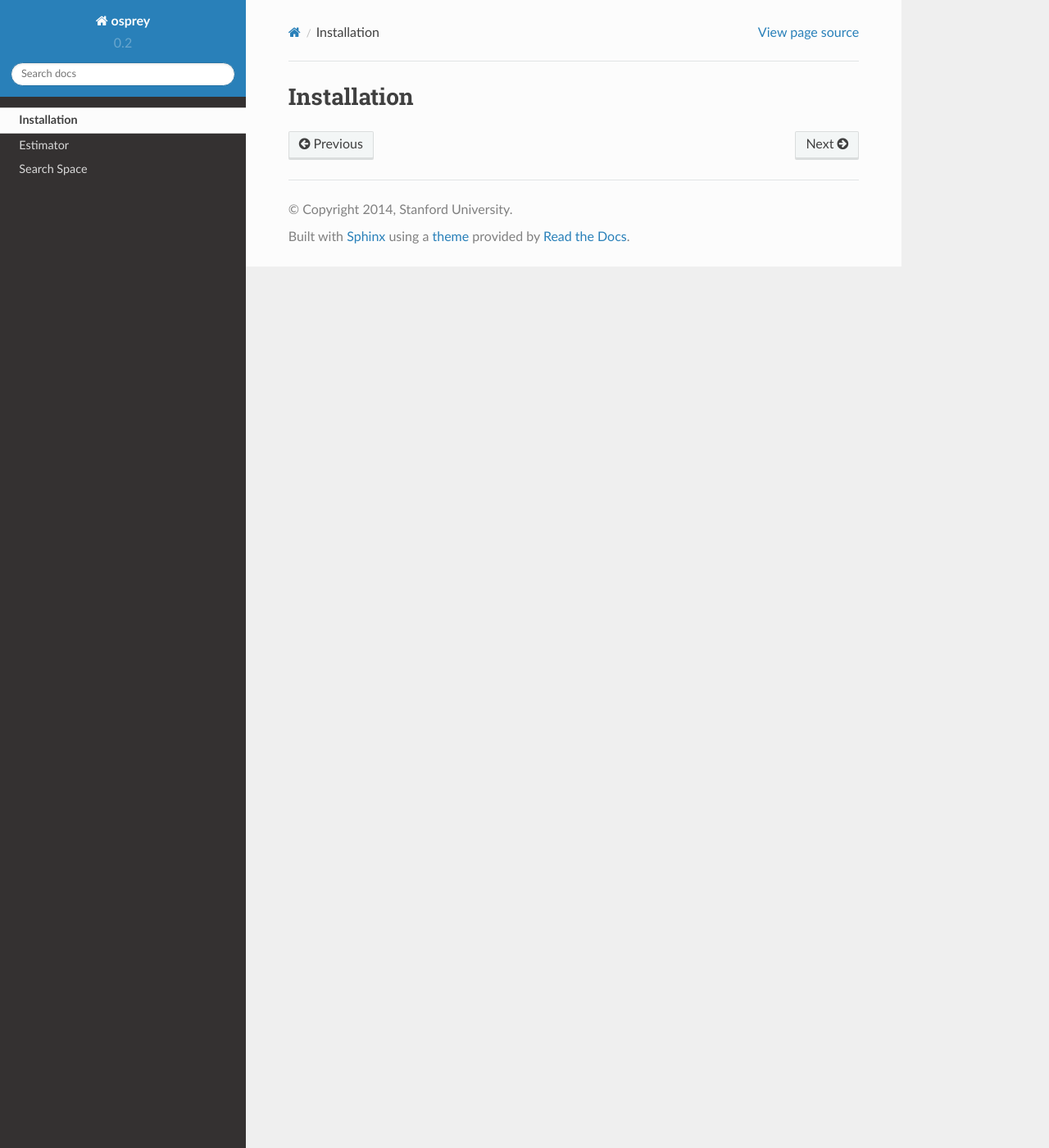
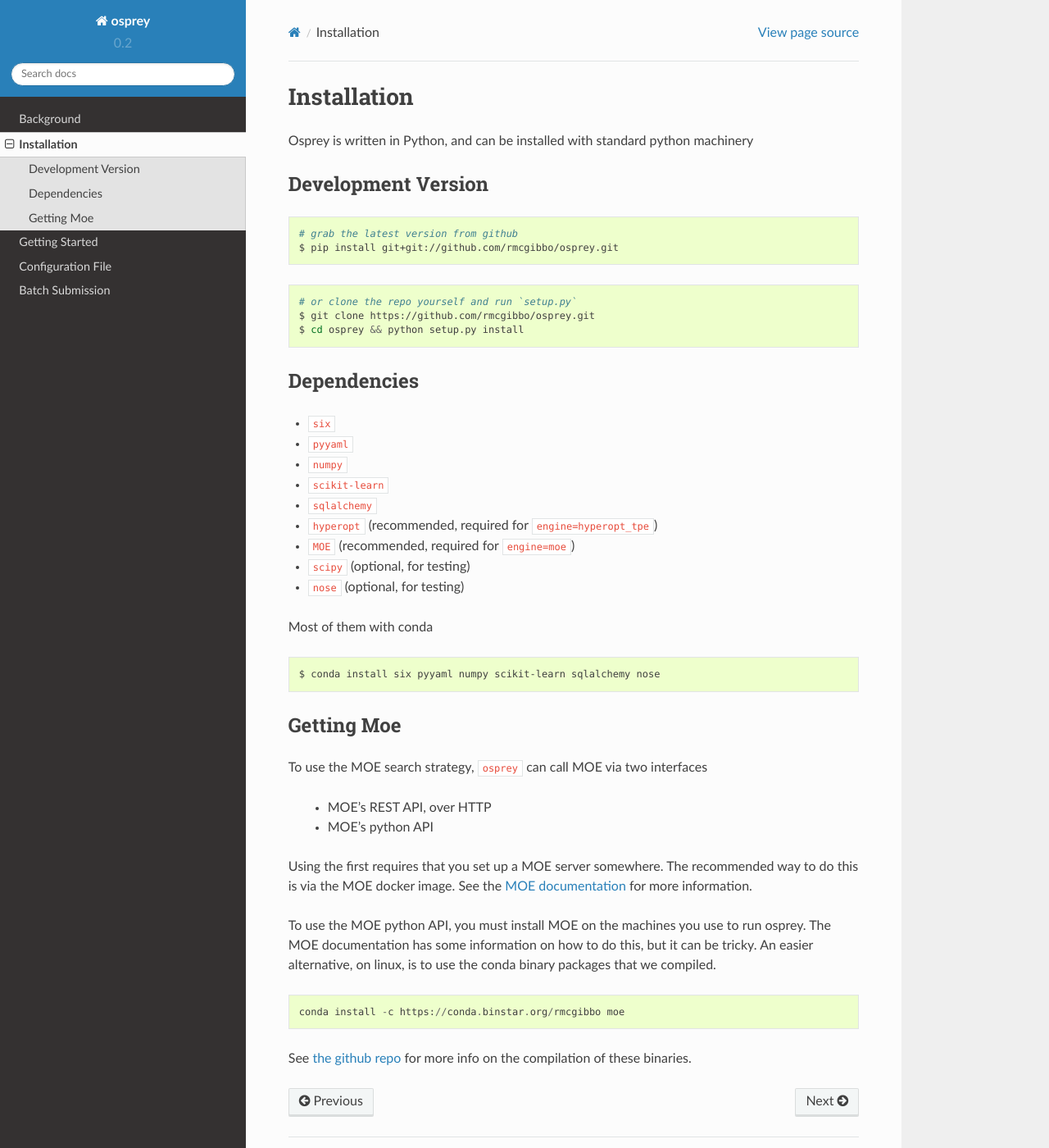
Before and after one commit to msmbuilder/osprey, a Sphinx documentation site: the page built from docs/installation.rst, in a window 1280 px wide and 1400 px high. Shown: the whole window at 82% size. Built offline with Sphinx 7.4.7 and the Read the Docs theme 2.0.0, drawn with Linux system fonts in a browser that asks for light colours; pages that are not in the unit, such as notebooks, are missing from menus.

Commit message:
some docs

```diff
--- a/docs/estimator.rst
+++ /dev/null
@@ -1,4 +0,0 @@
-.. _estimator:
-
-Estimator
-=========
--- /dev/null
+++ b/docs/getting_started.rst
@@ -0,0 +1,2 @@
+Getting Started
+===============
--- a/docs/installation.rst
+++ b/docs/installation.rst
@@ -1,2 +1,57 @@
 Installation
 ============
+
+Osprey is written in Python, and can be installed with standard python
+machinery
+
+
+Development Version
+-------------------
+
+.. code-block:: bash
+
+  # grab the latest version from github
+  $ pip install git+git://github.com/rmcgibbo/osprey.git
+
+.. code-block:: bash
+
+  # or clone the repo yourself and run `setup.py`
+  $ git clone https://github.com/rmcgibbo/osprey.git
+  $ cd osprey && python setup.py install
+
+
+Dependencies
+------------
+- ``six``
+- ``pyyaml``
+- ``numpy``
+- ``scikit-learn``
+- ``sqlalchemy``
+- ``hyperopt`` (recommended, required for ``engine=hyperopt_tpe``)
+- ``MOE`` (recommended, required for ``engine=moe``)
+- ``scipy`` (optional, for testing)
+- ``nose`` (optional, for testing)
+
+Most of them with conda ::
+
+  $ conda install six pyyaml numpy scikit-learn sqlalchemy nose
+
+Getting Moe
+-----------
+
+To use the MOE search strategy, ``osprey`` can call MOE via two interfaces
+
+ - MOE's REST API, over HTTP
+ - MOE's python API
+
+Using the first requires that you set up a MOE server somewhere. The recommended
+way to do this is via the MOE docker image. See the `MOE documentation <https://github.com/Yelp/MOE#install-in-docker>`_ for more information.
+
+To use the MOE python API, you must install MOE on the machines you use to run
+osprey. The MOE documentation has some information on how to do this, but it
+can be tricky. An easier alternative, on linux, is to use the conda binary packages that we compiled. ::
+
+  conda install -c https://conda.binstar.org/rmcgibbo moe
+
+See `the github repo <https://github.com/rmcgibbo/conda-moe>`_ for more info
+on the compilation of these binaries.
--- a/docs/search_space.rst
+++ /dev/null
@@ -1,4 +0,0 @@
-.. _search_space:
-
-Search Space
-============
```
Also changed, not shown: docs/background.rst (added, +45 -0 lines), docs/batch_submission.rst (added, +29 -0 lines), docs/config_file.rst (added, +40 -0 lines), docs/index.rst (+26 -40 lines).
